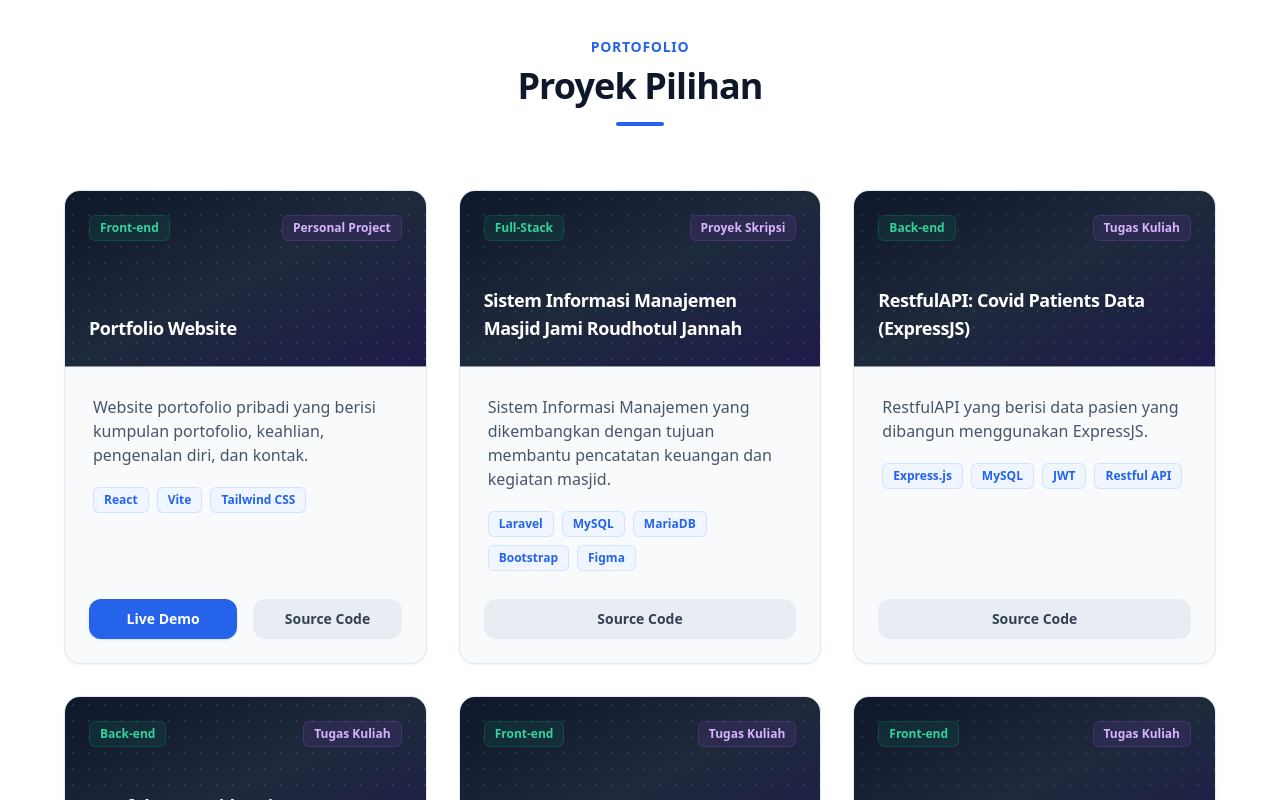
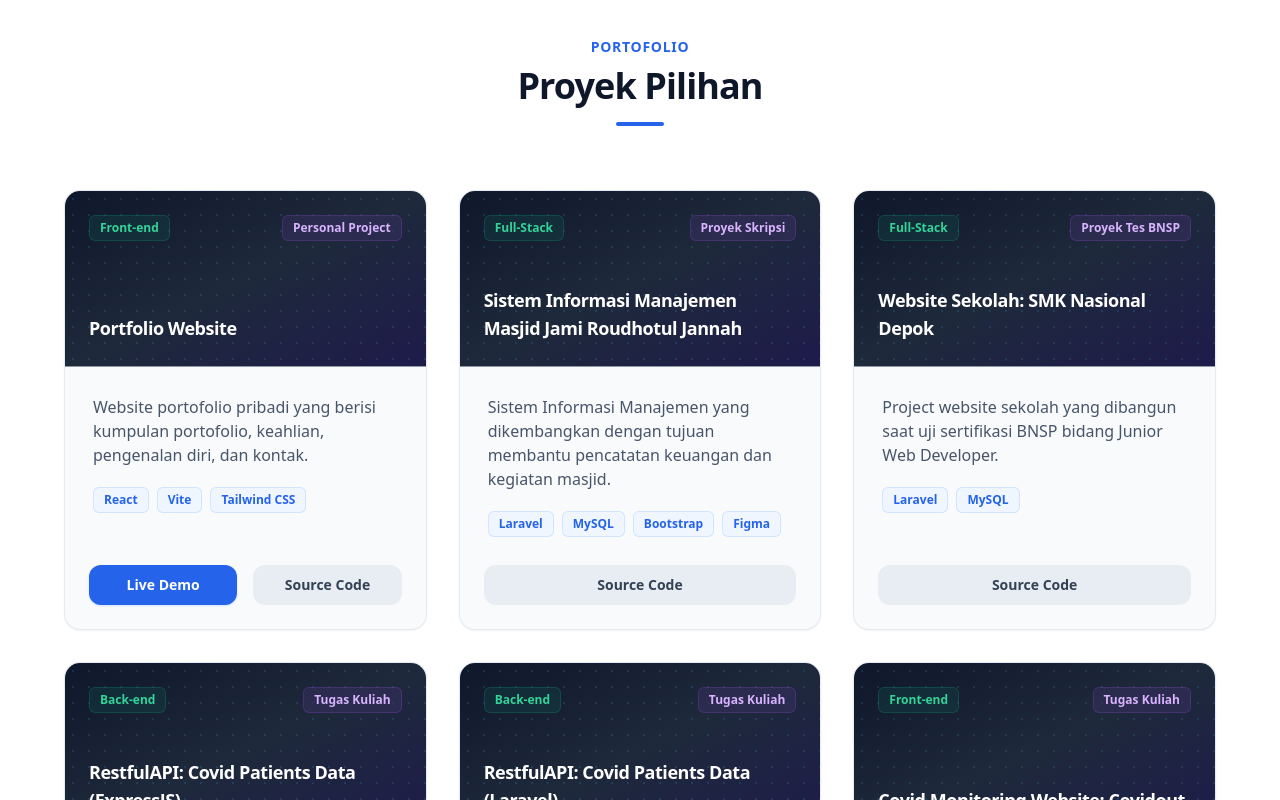
Before and after one commit to Sam0042/portfolio-website, a React (Vite) app: page / in a window 1280 px wide. Shown: the part 2000-2800 px from the top of the page. Built offline with nearby package versions, Linux system fonts and the light colour scheme.

Commit message:
penambahan proyek: web sekolah

```diff
--- a/src/components/Projects.jsx
+++ b/src/components/Projects.jsx
@@ -16,11 +16,21 @@ const Projects = () => {
       title: 'Sistem Informasi Manajemen Masjid Jami Roudhotul Jannah',
       description: 'Sistem Informasi Manajemen yang dikembangkan dengan tujuan membantu pencatatan keuangan dan kegiatan masjid.',
       image: '🕌',
-      tech: ['Laravel', 'MySQL', 'MariaDB', 'Bootstrap', 'Figma'],
+      tech: ['Laravel', 'MySQL', 'Bootstrap', 'Figma'],
       demoLink: '',
       codeLink: 'https://github.com/Sam0042/sim-masjid-dummy.git',
       domain: 'Full-Stack',
       category: 'Proyek Skripsi'
+    },
+    {
+      title: 'Website Sekolah: SMK Nasional Depok',
+      description: 'Project website sekolah yang dibangun saat uji sertifikasi BNSP bidang Junior Web Developer.',
+      image: '🏫',
+      tech: ['Laravel', 'MySQL'],
+      demoLink: '',
+      codeLink: 'https://github.com/Sam0042/web-sekolah.git',
+      domain: 'Full-Stack',
+      category: 'Proyek Tes BNSP'
     },
     {
       title: 'RestfulAPI: Covid Patients Data (ExpressJS)',
```
